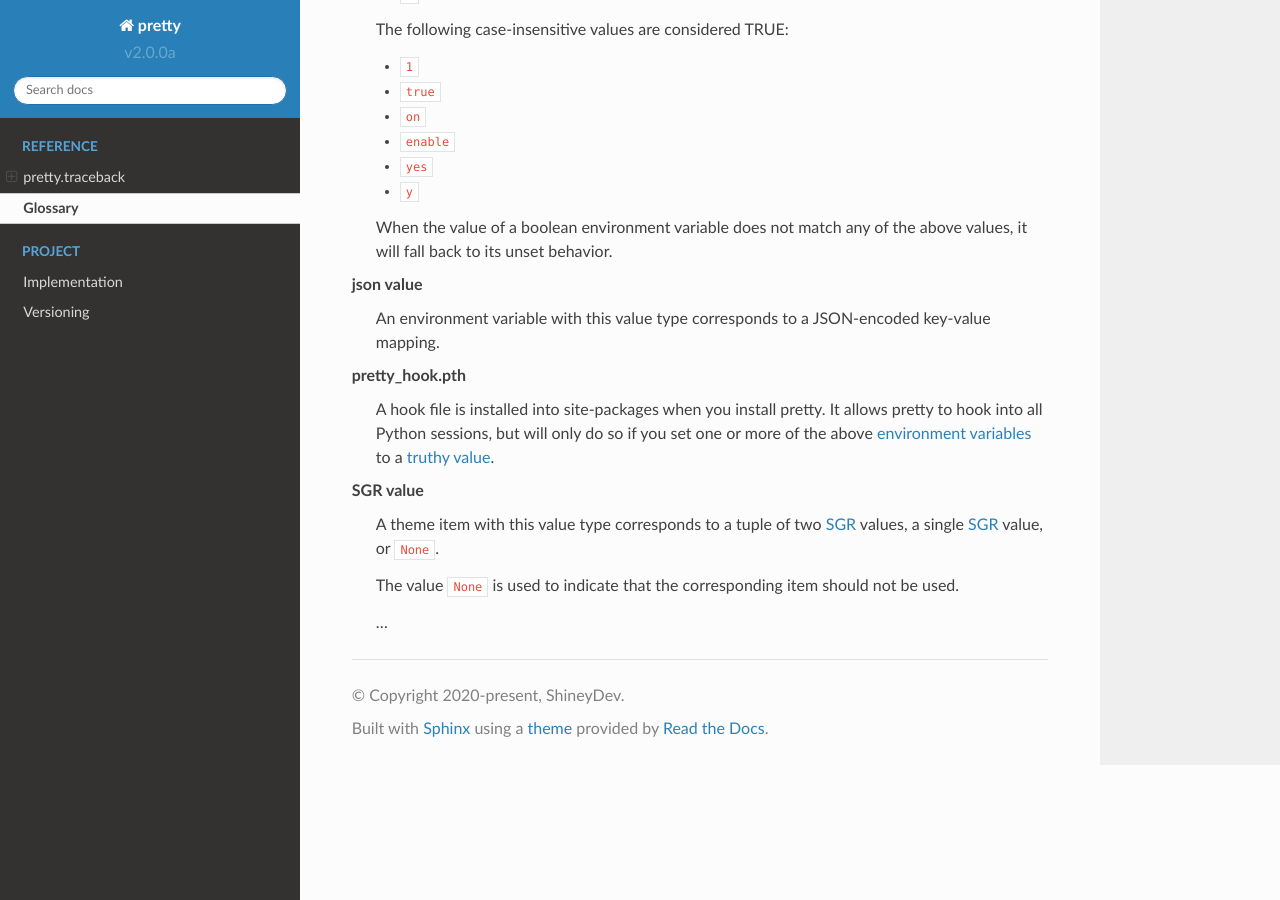
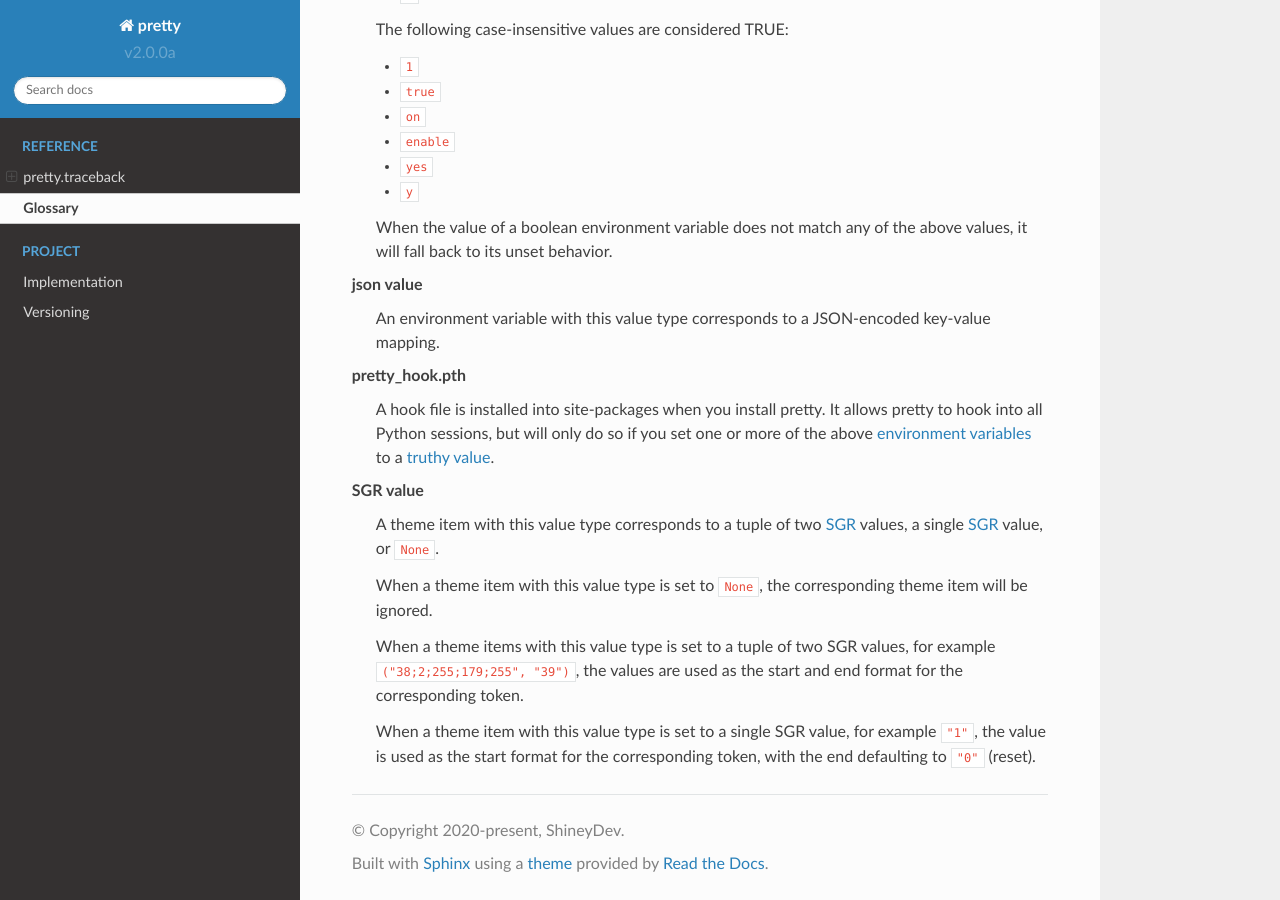
Before and after one commit to ShineyDev/pretty, a Sphinx documentation site: the page built from docs/reference/glossary.rst, in a window 1280 px wide and 900 px high, scrolled down 2702 px. Built offline with Sphinx 7.4.7 and the Read the Docs theme 2.0.0, drawn with Linux system fonts in a browser that asks for light colours.

Commit message:
update sgr value glossary entry

```diff
--- a/docs/reference/glossary.rst
+++ b/docs/reference/glossary.rst
@@ -155,6 +155,13 @@ Glossary
         A theme item with this value type corresponds to a tuple of two |sgr| values, a single
         |sgr| value, or ``None``.
 
-        The value ``None`` is used to indicate that the corresponding item should not be used.
+        When a theme item with this value type is set to ``None``, the corresponding theme item
+        will be ignored.
 
-        ...
+        When a theme items with this value type is set to a tuple of two SGR values, for example
+        ``("38;2;255;179;255", "39")``, the values are used as the start and end format for the
+        corresponding token.
+
+        When a theme item with this value type is set to a single SGR value, for example ``"1"``,
+        the value is used as the start format for the corresponding token, with the end defaulting
+        to ``"0"`` (reset).
```
